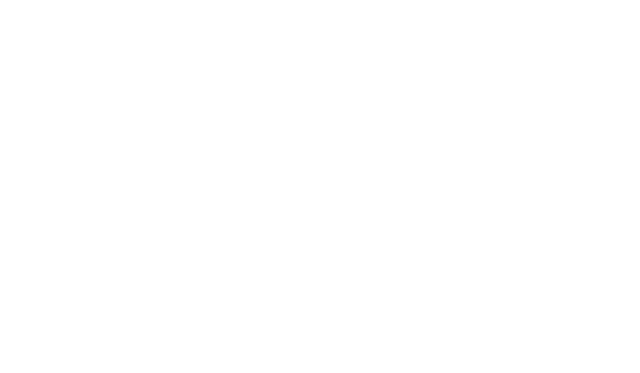
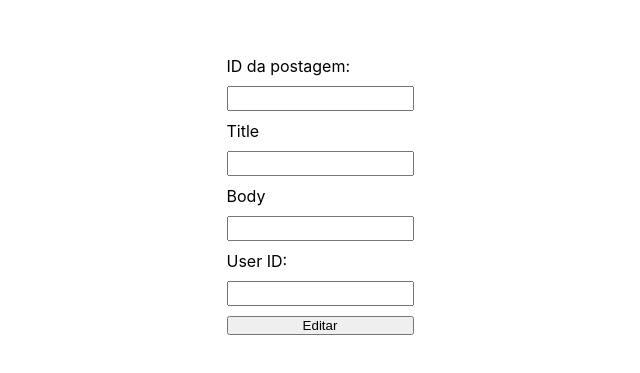
Before and after one commit to estefaneluz/react-hook-form, a React (Create React App) app in the folder classe-01/: page /editar in a window 1280 px wide. Shown: the part 205-578 px from the top of the page, without its empty margins (320-960 px from the left). Built offline with nearby package versions, Linux system fonts and the light colour scheme.

Commit message:
pagina editar criada

```diff
--- a/classe-01/src/Routes.js
+++ b/classe-01/src/Routes.js
@@ -3,6 +3,7 @@
 import Cadastro from './pages/cadastro'
 import Pesquisar from './pages/pesquisar'
 import Deletar from './pages/deletar'
+import Editar from './pages/editar'
 
 export default function Routes() {
     return (
@@ -13,6 +14,8 @@
 
             <Route path="/pesquisar" component={Pesquisar}/>
 
+            <Route path="/editar" component={Editar}/>
+
             <Route path="/deletar" component={Deletar}/>
         </Switch>
     );
--- /dev/null
+++ b/classe-01/src/pages/editar/index.js
@@ -0,0 +1,61 @@
+import React from 'react'
+import { useForm } from 'react-hook-form'
+import Input from '../../components/Input'
+
+const Page = () => {
+    const {register, formState: {errors}, handleSubmit} = useForm();
+
+    function onSubmit(data){
+        console.log(data);
+    }
+
+    return (
+      <form onSubmit={handleSubmit(onSubmit)}>
+        <Input
+          label="ID da postagem:"
+          id="id"
+          type="number"
+          {...register("id", { required: true, valueAsNumber: true })}
+        />
+        <Input
+          label="Title"
+          id="title"
+          type="text"
+          {...register("title", { required: true, minLength: 5 })}
+        />
+        {errors.title?.type === "required" && (
+          <span>O campo Title é obrigatório.</span>
+        )}
+        {errors.title?.type === "minLength" && (
+          <span>O campo Title precisa ter ao menos 5 caracteres.</span>
+        )}
+
+        <Input
+          label="Body"
+          id="body"
+          type="text"
+          {...register("body", { required: true, maxLength: 30 })}
+        />
+        {errors.body?.type === "required" && (
+          <span>O campo Body é obrigatório.</span>
+        )}
+        {errors.body?.type === "maxLength" && (
+          <span>O campo Body não pode ultrapassar 30 caracteres.</span>
+        )}
+
+        <Input
+          label="User ID:"
+          id="userId"
+          type="number"
+          {...register("userId", { required: true, valueAsNumber: true })}
+        />
+        {errors.userId?.type === "required" && (
+          <span>O campo User ID é obrigatório.</span>
+        )}
+
+        <button>Editar</button>
+      </form>
+    );
+}
+
+export default Page;
```
